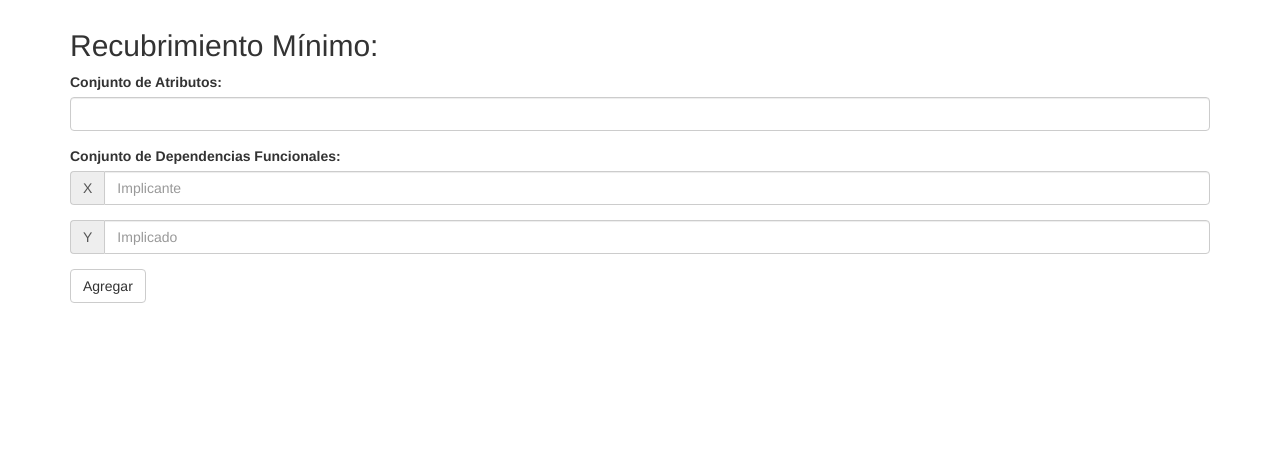
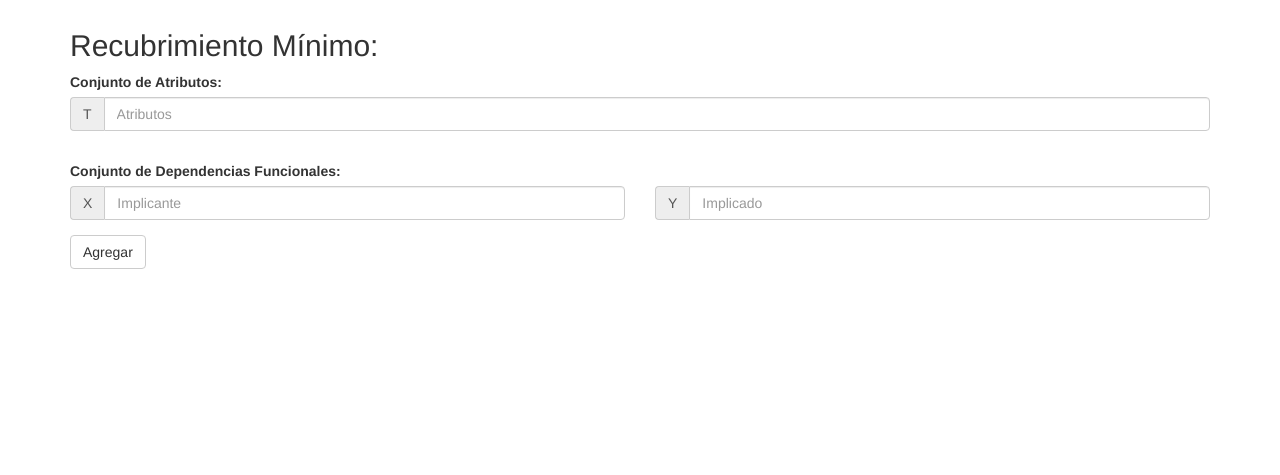
Before and after one commit to raurbanom/AutomaticDB, a Django app: page /manual/ in a window 1280 px wide. Shown: the part 51-526 px from the top of the page. Run offline with Django 3.2, Linux system fonts and the light colour scheme; some libraries are stand-ins or nearby versions.

Commit message:
[IMP] Mejoras en las plantillas

```diff
--- a/app/urls.py
+++ b/app/urls.py
@@ -11,5 +11,4 @@ urlpatterns = [
     url(r'^about/$', views.about, name='about'),
     url(r'^upload/$', views.upload, name='upload'),
     url(r'^manual/$', views.manual, name='manual'),
-    # url(r'^result/$', views.result, name='result')
 ]
--- a/app/views.py
+++ b/app/views.py
@@ -7,6 +7,12 @@ from django.core.files.storage import FileSystemStorage
 from django.shortcuts import render
 from RecubrimientoMinimo import RecubrimientoMinimo
 
+error_messages = {
+     'file_required': "Archivo JSON es requerido. Por favor, intente nuevamente.",
+     'file_process': "No se pudo procesar el archivo. Por favor, intente nuevamente",
+     'file_type': "Tipo de archivo no válido. Por favor, intente nuevamente",
+}
+
 
 def base(request):
     return render(request, 'base.html')
@@ -14,10 +20,6 @@ def base(request):
 
 def home(request):
     return render(request, 'home.html')
-
-
-def result(request):
-    return render(request, 'result.html')
 
 
 def upload(request):
@@ -29,11 +31,8 @@ def upload(request):
                 response = upload_json(request)
             else:
                 response = {
-                    "uploaded_file_message": "Archivo JSON es requerido. Por favor, intente nuevamente."
+                    "uploaded_file_message": error_messages["file_required"]
                 }
-
-            # if "uploaded_file_active" in response:
-            #     print("uploaded_file_active" + str(response['uploaded_file_active']))
 
             return render(request, "upload.html", response)
 
@@ -59,31 +58,6 @@ def get_extension(filename):
     return file_type
 
 
-"""
-def clean_file(file):
-    try:
-        if file:
-            file_type = file.content_type.split('/')[0]
-            print(file_type)
-
-            if len(file.name.split('.')) == 1:
-                return False # _('File type is not supported')
-
-            if file_type in settings.VALID_FILE_MIMETYPES:
-                return  True
-            else:
-                return False # _('File type is not supported')
-    except:
-        pass
-
-    return file
-"""
-
-
-# ----------------------------------------
-# -
-# -------------------------------------------
-
 # ------------------------------------------------------------------------
 # HELPERS
 # ------------------------------------------------------------------------
@@ -100,7 +74,6 @@ def upload_json(request):
 
             # Check file
             if is_json(filename):
-                # data = process_file(filename)
                 path = os.path.join(settings.MEDIA_ROOT, filename)
 
                 recubrimiento = RecubrimientoMinimo(path)
@@ -118,11 +91,11 @@ def upload_json(request):
                 }
             else:
                 return {
-                    "uploaded_file_message": "No se pudo procesar el archivo. Por favor, intente nuevamente"
+                    "uploaded_file_message": error_messages["file_process"]
                 }
         else:
             return {
-                "uploaded_file_message": "Tipo de archivo no válido. Por favor, intente nuevamente"
+                "uploaded_file_message": error_messages["file_type"]
             }
 
 
--- a/templates/manual.html
+++ b/templates/manual.html
@@ -10,50 +10,43 @@
 
 {% block container %}
     <h2>Recubrimiento M&iacute;nimo:</h2>
+
     <div class="form-group">
+        <label for="x">Conjunto de Atributos:</label>
+        <div class="row">
+            <div class="col-sm-12">
                 <div class="form-group">
-            <label for="attibutes">Conjunto de Atributos:</label>
-            <input type="text" class="form-control" id="attibutes">
+                    <div class="input-group">
+                        <span class="input-group-addon" id="basic-addon1">T</span>
+                        <input class="form-control" placeholder="Atributos" aria-describedby="basic-addon1">
                     </div>
                 </div>
-    <div class="form-group">
+            </div>
+        </div>
+    </div>
+
     <div class="form-group">
         <label for="x">Conjunto de Dependencias Funcionales:</label>
+        <div class="row">
+            <div class="col-sm-6">
+                <div class="form-group">
                     <div class="input-group">
                         <span class="input-group-addon" id="basic-addon1">X</span>
                         <input class="form-control" placeholder="Implicante" aria-describedby="basic-addon1">
                     </div>
                 </div>
+            </div>
+            <div class="col-sm-6">
                 <div class="form-group">
                     <div class="input-group">
                         <span class="input-group-addon" id="basic-addon1">Y</span>
                         <input class="form-control" placeholder="Implicado" aria-describedby="basic-addon1">
                     </div>
                 </div>
-
+            </div>
+        </div>
         <button type="submit" class="btn btn-default">Agregar</button>
     </div>
-
-{% comment %}    <form class="form-group">
-        <div class="row">
-            <div class="col-lg-6">
-                <div class="input-group">
-                    <span class="input-group-addon">
-                        <input type="checkbox" aria-label="Checkbox for following text input" />
-                    </span>
-                    <input class="form-control" aria-label="Text input with checkbox" />
-                </div>
-            </div>
-            <div class="col-lg-6">
-                <div class="input-group">
-                    <span class="input-group-addon">
-                        <input type="radio" aria-label="Radio button for following text input" />
-                    </span>
-                    <input class="form-control" aria-label="Text input with radio button" />
-                </div>
-            </div>
-        </div>
-    </form>{% endcomment %}
 
 {% endblock container %}
 
```
Also changed, not shown: templates/result.html (deleted, +0 -10 lines), templates/about.html (indentation only), templates/base.html (indentation only), templates/home.html (indentation only), templates/upload.html (indentation only), 2 other files. Lines whose indentation alone changed are shown as unchanged.
